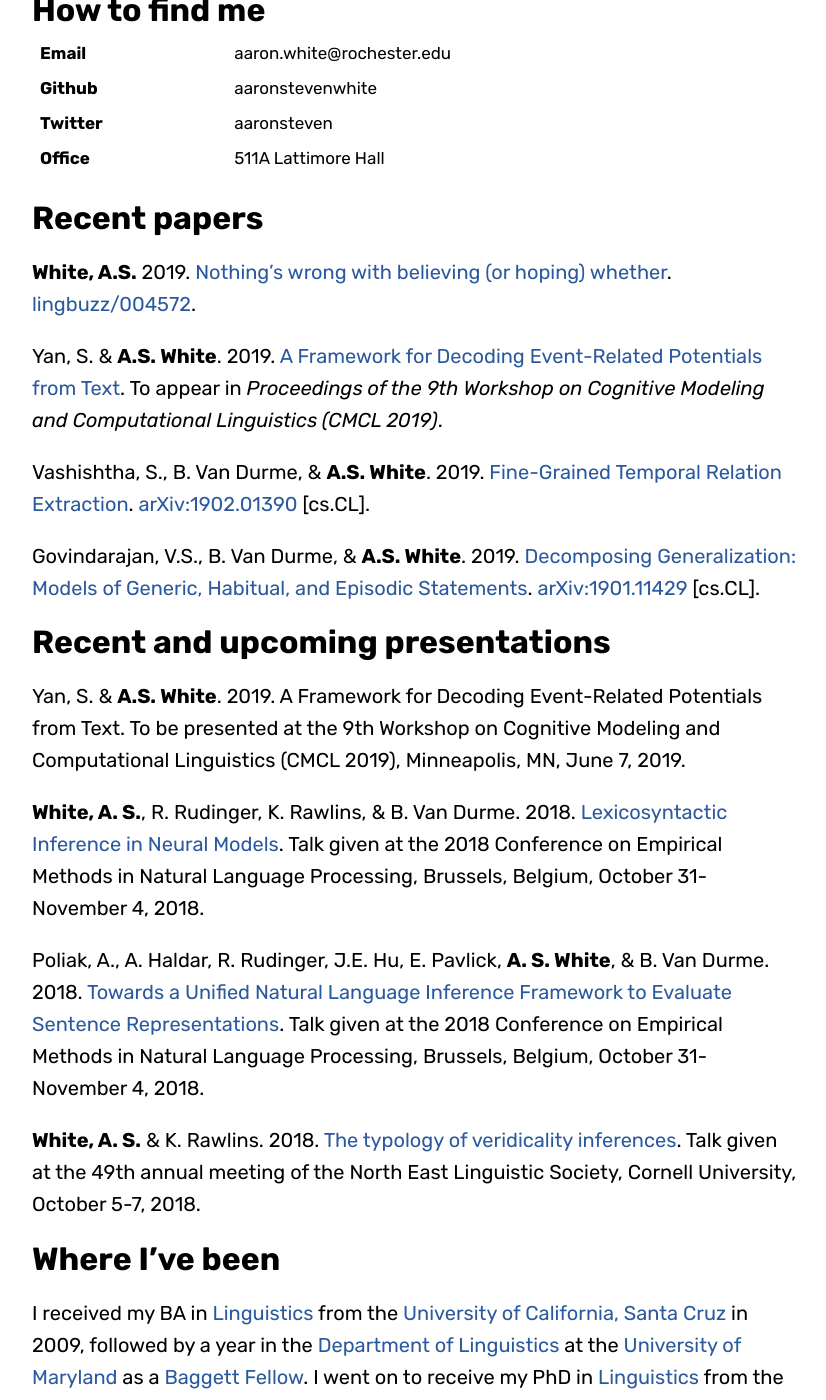
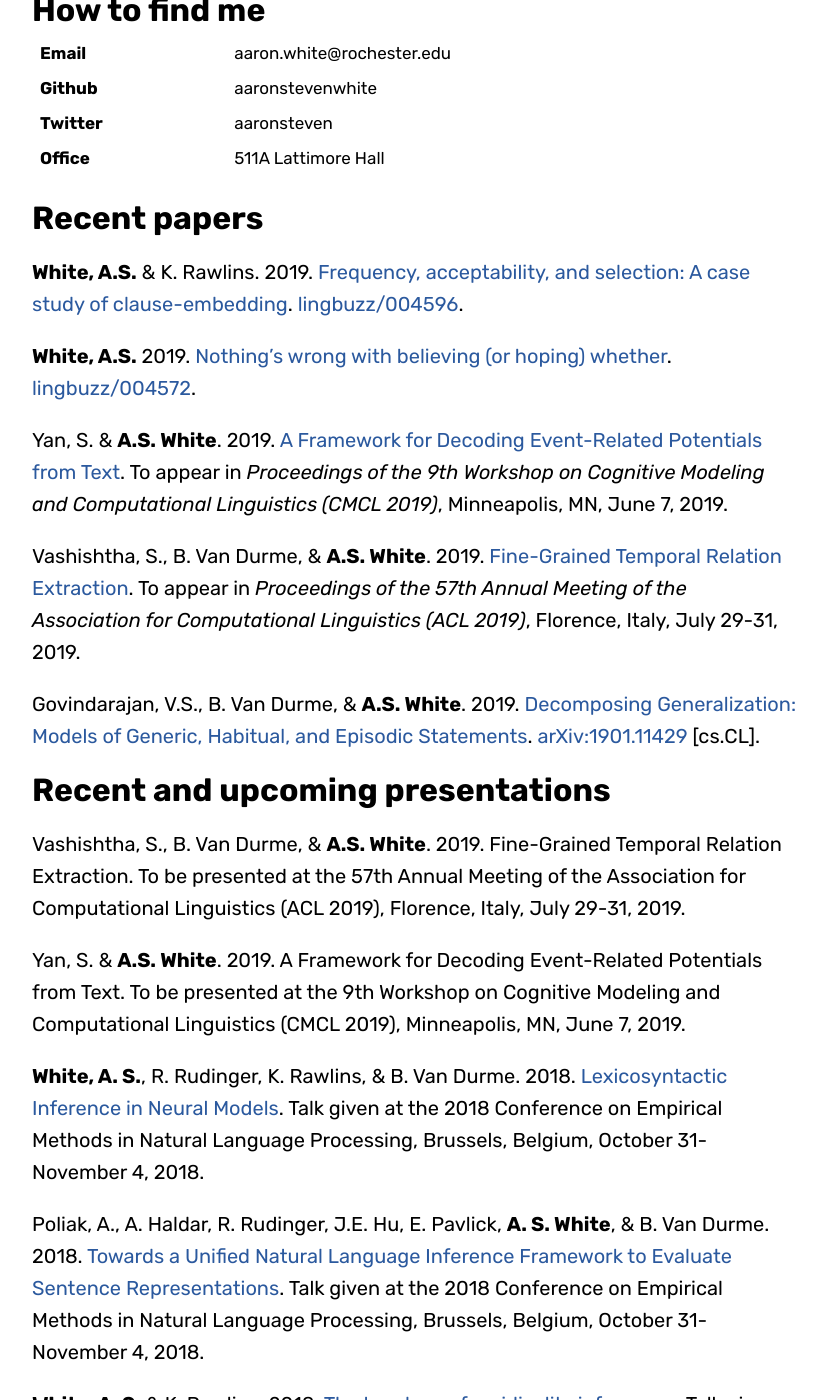
Before and after one commit to JIAXINGUY/aaronstevenwhite.github.io, a Jekyll site: the page built from index.md, in a window 1280 px wide and 1400 px high, scrolled down 755 px. Shown: the whole window, without its empty margins (224-1050 px from the left). Built offline with Jekyll 4.4.1, drawn with Linux system fonts in a browser that asks for light colours; some web fonts are replaced.

```diff
--- a/index.md
+++ b/index.md
@@ -22,15 +22,19 @@ I'm an Assistant Professor in the [Department of Linguistics](http://www.sas.roc
 
 # Recent papers
 
+**White, A.S.** & K. Rawlins. 2019. [Frequency, acceptability, and selection: A case study of clause-embedding](https://ling.auf.net/lingbuzz/004596/current.pdf). [lingbuzz/004596](https://ling.auf.net/lingbuzz/004596).
+
 **White, A.S.** 2019. [Nothing's wrong with believing (or hoping) whether](https://ling.auf.net/lingbuzz/004572/current.pdf). [lingbuzz/004572](https://ling.auf.net/lingbuzz/004572).
 
-Yan, S. & **A.S. White**. 2019. [A Framework for Decoding Event-Related Potentials from Text](https://arxiv.org/pdf/1902.10296.pdf). To appear in *Proceedings of the 9th Workshop on Cognitive Modeling and Computational Linguistics (CMCL 2019)*.
+Yan, S. & **A.S. White**. 2019. [A Framework for Decoding Event-Related Potentials from Text](https://arxiv.org/pdf/1902.10296.pdf). To appear in *Proceedings of the 9th Workshop on Cognitive Modeling and Computational Linguistics (CMCL 2019)*, Minneapolis, MN, June 7, 2019.
 
-Vashishtha, S., B. Van Durme, & **A.S. White**. 2019. [Fine-Grained Temporal Relation Extraction](https://arxiv.org/pdf/1902.01390.pdf). [arXiv:1902.01390](https://arxiv.org/abs/1902.01390) [cs.CL].
+Vashishtha, S., B. Van Durme, & **A.S. White**. 2019. [Fine-Grained Temporal Relation Extraction](https://arxiv.org/pdf/1902.01390.pdf). To appear in *Proceedings of the 57th Annual Meeting of the Association for Computational Linguistics (ACL 2019)*, Florence, Italy, July 29-31, 2019.
 
 Govindarajan, V.S., B. Van Durme, & **A.S. White**. 2019. [Decomposing Generalization: Models of Generic, Habitual, and Episodic Statements](https://arxiv.org/pdf/1901.11429.pdf). [arXiv:1901.11429](https://arxiv.org/abs/1901.11429) [cs.CL].
 
 # Recent and upcoming presentations
+
+Vashishtha, S., B. Van Durme, & **A.S. White**. 2019. Fine-Grained Temporal Relation Extraction. To be presented at the 57th Annual Meeting of the Association for Computational Linguistics (ACL 2019), Florence, Italy, July 29-31, 2019.
 
 Yan, S. & **A.S. White**. 2019. A Framework for Decoding Event-Related Potentials from Text. To be presented at the 9th Workshop on Cognitive Modeling and Computational Linguistics (CMCL 2019), Minneapolis, MN, June 7, 2019.
 
```
Also changed, not shown: papers.md (+4 -2 lines), presentations.md (+2 -0 lines).
